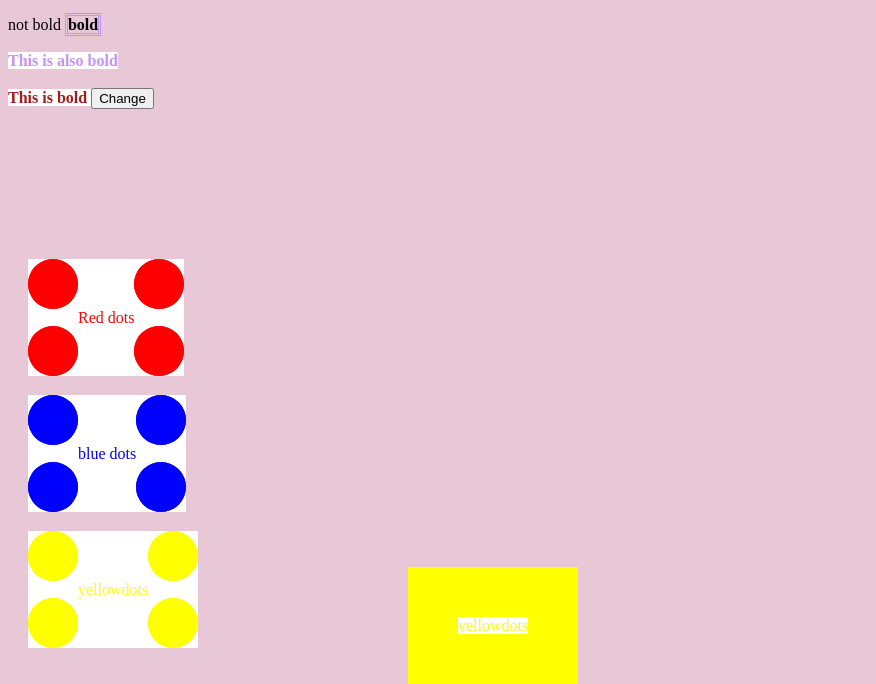
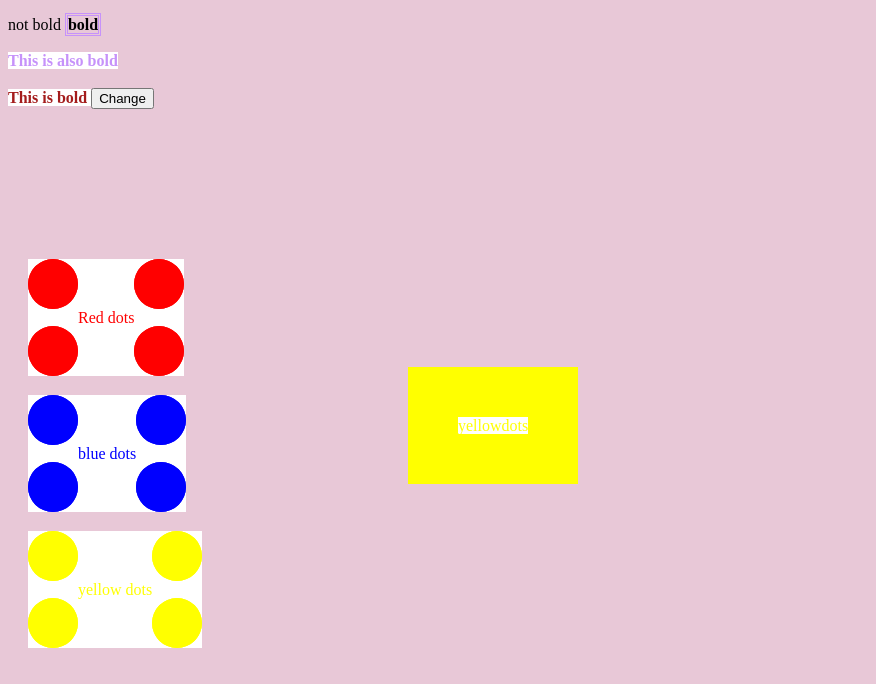
Before and after one commit to dsbin/GameDev22sbin, a plain HTML site: page public/T3A04-CSS-by-Subin.html in a window 1280 px wide. Shown: the part 126-810 px from the top of the page, without its empty margins (0-876 px from the left). Drawn offline with Linux system fonts and the light colour scheme.

Commit message:
Update T3A04-CSS-by-Subin.html

```diff
--- a/public/T3A04-CSS-by-Subin.html
+++ b/public/T3A04-CSS-by-Subin.html
@@ -32,9 +32,9 @@ border-style:dotted; border-width:50; width:200; background:white"  }" ><span st
 <br>
 
 <span style="position:relative; left:20; top:400; border-color:yellow;
-border-style:dotted; border-width:50; width:200; background:white"  }" ><span style="color:yellow">yellowdots </span></span><br>
+border-style:dotted; border-width:50; width:200; background:white"  }" ><span style="color:yellow">yellow dots </span></span><br>
 <br>
 
-<span style="position:relative; left:400; top:400; border-color:yellow;
+<span style="position:relative; left:400; top:200; border-color:yellow;
 border-style:solid; border-width:50; width:200; background:white"  }" ><span style="color:yellow">yellowdots </span></span><br>
 <br>
```
